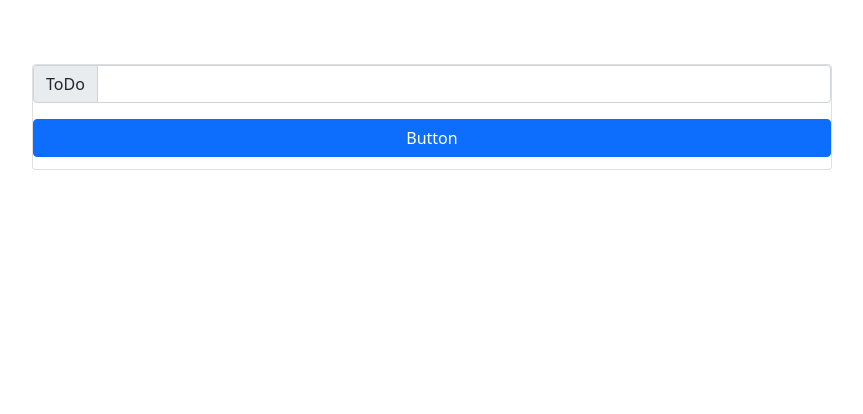
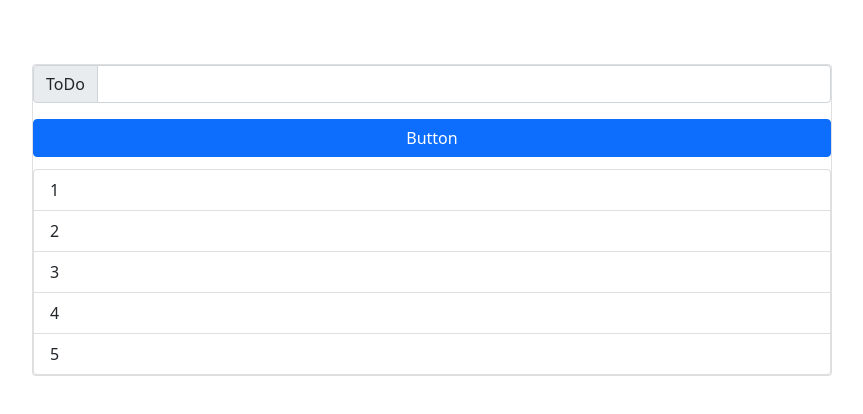
Before and after one commit to PontshoGj/basic, a plain HTML site: page index.html in a window 1280 px wide. Shown: the whole page, without its empty margins (208-1071 px from the left). Drawn offline with nearby package versions, Linux system fonts and the light colour scheme.

Commit message:
Update index.html
example

```diff
--- a/index.html
+++ b/index.html
@@ -53,7 +53,11 @@
             </div>
             <div style="margin-top: 12px;">
                 <ul id="todolist" class="list-group">
-                    <!-- <li class="list-group-item" aria-disabled="true"></li> -->
+                    <li class="list-group-item" aria-disabled="true">1</li>
+                    <li class="list-group-item" aria-disabled="true">2</li>
+                    <li class="list-group-item" aria-disabled="true">3</li>
+                    <li class="list-group-item" aria-disabled="true">4</li>
+                    <li class="list-group-item" aria-disabled="true">5</li>
                 </ul>
             </div>
         </div>
```
